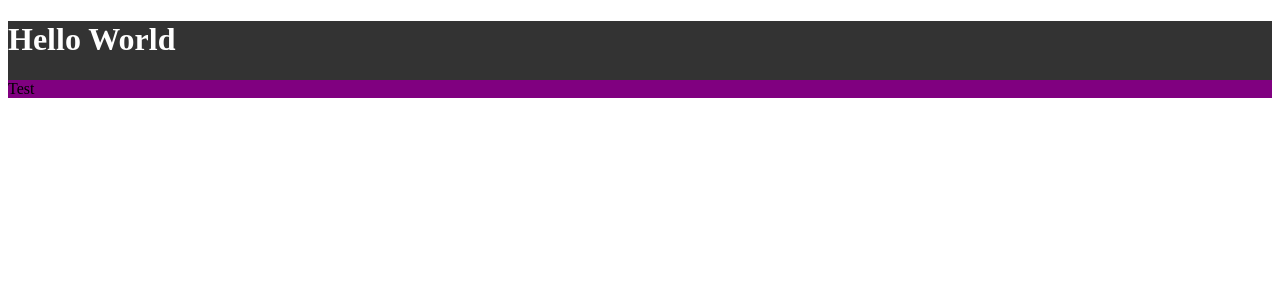
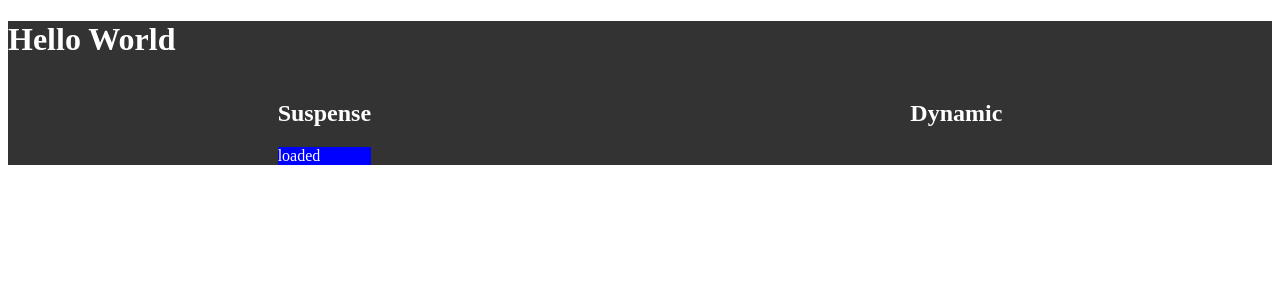
Before and after one commit to ghelanijimmy/webpack_tuts, a React app: page / in a window 1280 px wide. Shown: the top 300 px of the page. Built offline with nearby package versions, Linux system fonts and the light colour scheme.

Commit message:
suspense

```diff
--- a/package.json
+++ b/package.json
@@ -5,7 +5,7 @@
   "main": "index.js",
   "scripts": {
     "test": "echo \"Error: no test specified\" && exit 1",
-    "start": "webpack serve --host 0.0.0.0 --port 8080 --mode development --env development",
+    "start": "webpack serve --host 0.0.0.0 --port 3000 --mode development --env development",
     "build": "webpack --mode production"
   },
   "keywords": [],
--- a/src/components/App.js
+++ b/src/components/App.js
@@ -1,31 +1,36 @@
-import React, { useCallback, lazy, Suspense, useState, useEffect } from "react";
+import React, { lazy, Suspense } from "react";
 import styled from "styled-components";
 
-// const Element = lazy(() =>
-// 	import(/* webpackChunkName: "Element" */ "./Element")
-// );
+const LazyElement = lazy(() =>
+  import(/* webpackChunkName: "Element" */ "./Element")
+);
 
 const AppWrapper = styled.div`
   background-color: #333;
   color: white;
 `;
 
+const FlexWrapper = styled.div`
+  display: flex;
+  align-items: start;
+  justify-content: space-around;
+`;
+
 const App = () => {
-	const [Element, setElement] = useState();
-	useEffect(() => {
-		if (!Element) {
-			import(/* webpackChunkName: "Element" */ "./Element").then((el) => {
-				console.log(el.default);
-				setElement(el.default);
-			});
-		}
-	}, [Element]);
   return (
     <AppWrapper>
       <h1>Hello World</h1>
-			<Suspense fallback={<div>Loading...</div>}></Suspense>
-			{console.log(Element)}
-			{Element && Element}
+      <FlexWrapper>
+        <div>
+          <h2>Suspense</h2>
+          <Suspense fallback={<div>Loading...</div>}>
+            <LazyElement />
+          </Suspense>
+        </div>
+        <div>
+          <h2>Dynamic</h2>
+        </div>
+      </FlexWrapper>
     </AppWrapper>
   );
 };
--- a/src/components/Element.js
+++ b/src/components/Element.js
@@ -2,12 +2,43 @@ import React from "react";
 import styled from "styled-components";
 
 const ElementWrapper = styled.div`
-	background-color: purple;
-	color: black;
+  background-color: blue;
+  color: white;
 `;
 
+function fetchUser() {
+  return new Promise((resolve) => {
+    setTimeout(() => {
+      resolve("loaded");
+    }, 1000);
+  });
+}
+
+let status = "pending";
+let result;
+
+function wrapPromise(promise) {
+  let suspender = promise.then((r) => {
+    console.log(r);
+    status = "success";
+    result = r;
+  });
+  return {
+    load() {
+      if (status === "pending") {
+        throw suspender;
+      } else if (status === "error") {
+        throw result;
+      } else if (status === "success") {
+        return result;
+      }
+    },
+  };
+}
+
 const Element = () => {
-	return <ElementWrapper>Test</ElementWrapper>;
+  const data = wrapPromise(fetchUser()).load();
+  return <ElementWrapper>{data}</ElementWrapper>;
 };
 
 export default Element;
```
Lines whose indentation alone changed are shown as unchanged.
